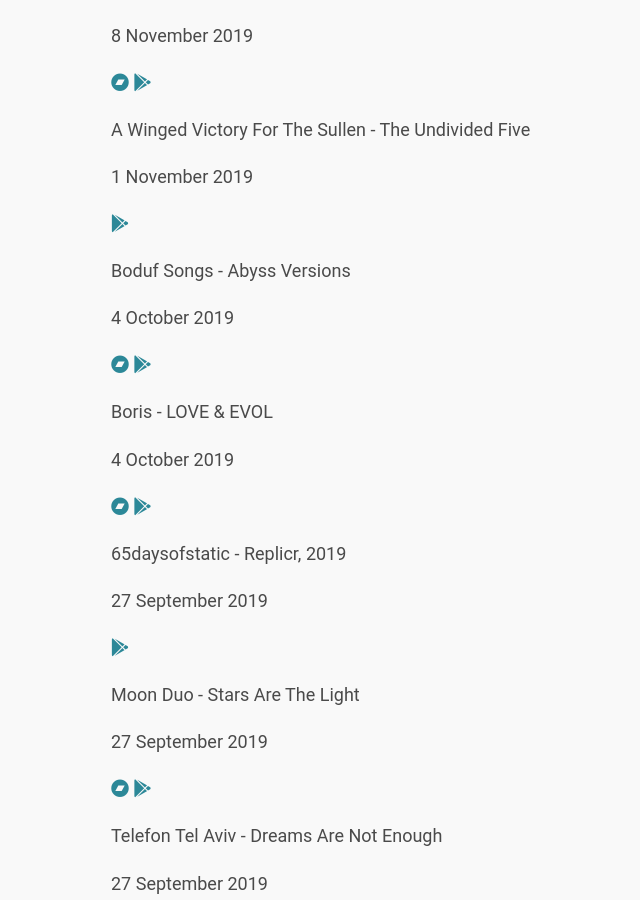
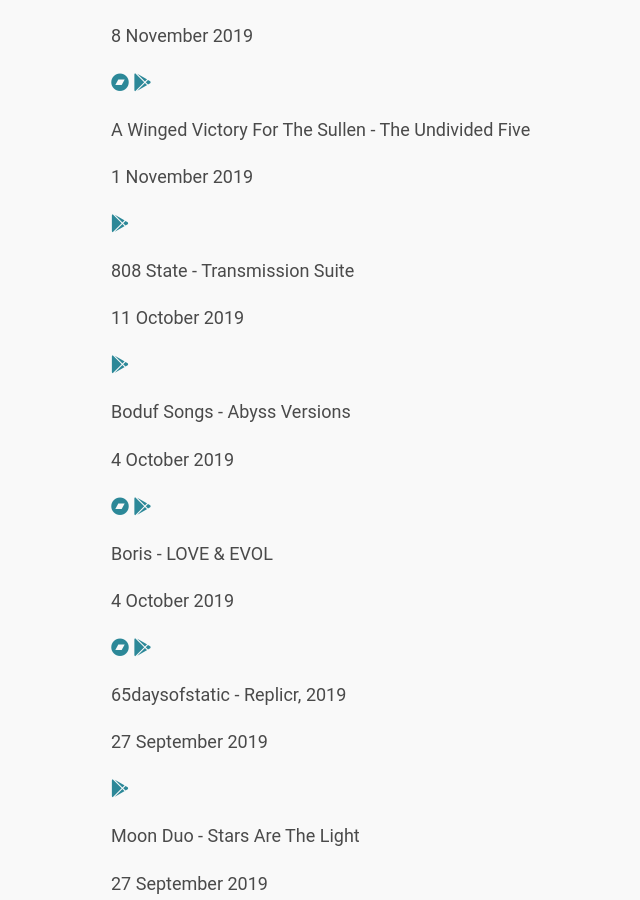
Before and after one commit to edclements/website, a Jekyll site: the page built from music-picks/2019.html, in a window 1280 px wide and 900 px high, scrolled down 708 px. Shown: the whole window, without its empty margins (227-867 px from the left). Built offline with Jekyll 4.4.1, drawn with Linux system fonts in a browser that asks for light colours; nearby versions of some CDN libraries.

Commit message:
Add release

```diff
--- a/_data/music-picks/2019.yml
+++ b/_data/music-picks/2019.yml
@@ -825,3 +825,8 @@
   date: 2019-11-15
   google: https://play.google.com/music/listen?u=0#/album/Btn4cccilxbg6ulsud5iobxdxye/Right+Hand+Left+Hand/Zone+Rouge
   title: Zone Rouge
+
+- artist: 808 State
+  date: 2019-10-11
+  google: https://play.google.com/music/listen?u=0#/album/Bhxrmoepzyxka7ihaaatu2mu7xe/808+State/Transmission+Suite
+  title: Transmission Suite
```
